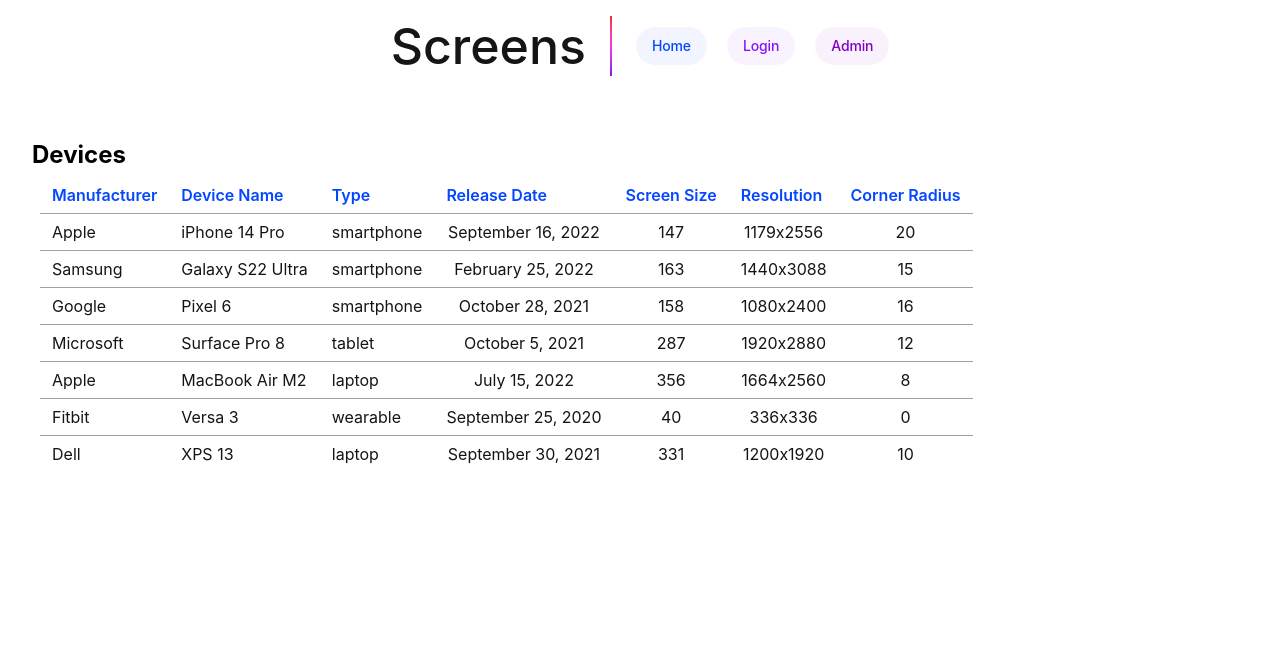
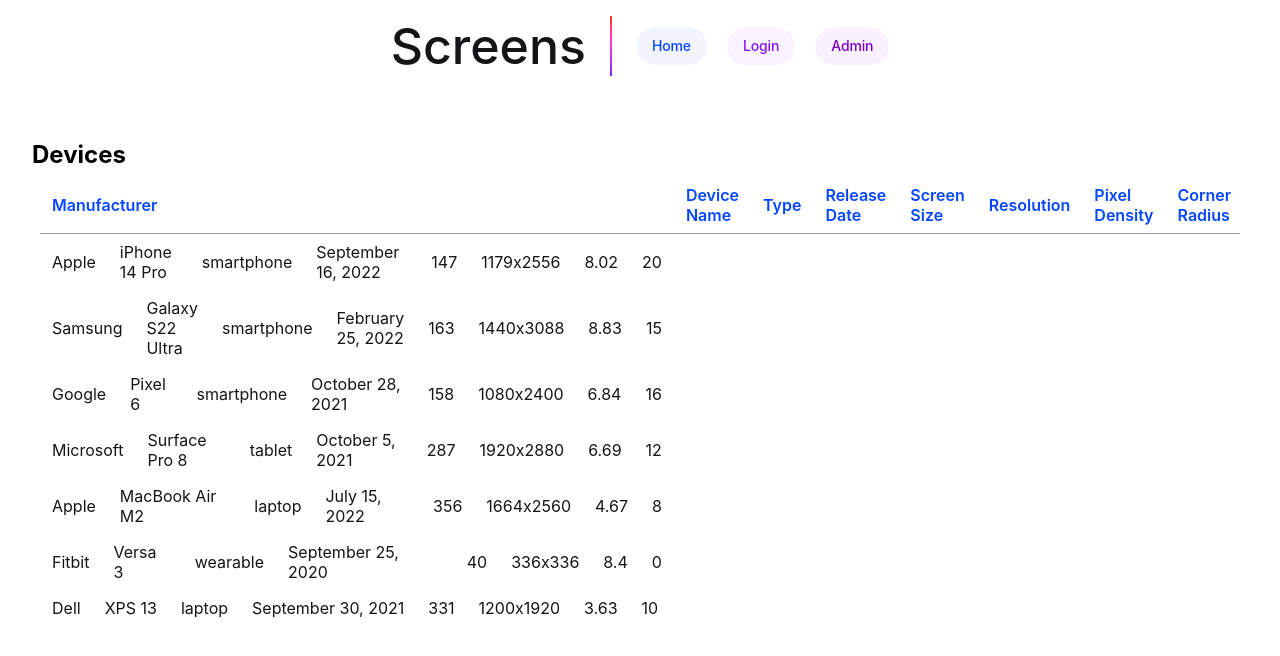
Before and after one commit to CediGasser/screens, an Angular app: page / in a window 1280 px wide. Shown: the top 656 px of the page. Built offline with nearby package versions, Linux system fonts and the light colour scheme.

Commit message:
Refactored devices table

```diff
--- /dev/null
+++ b/src/app/features/devices-table/devices-table-row/devices-table-row.css
@@ -0,0 +1,22 @@
+td {
+	padding: 0.5rem 0.75rem;
+	color: var(--gray-900);
+	border-bottom: 1px solid var(--gray-400);
+	vertical-align: middle;
+}
+
+tr:last-child td {
+	border-bottom: none;
+}
+
+/* Center numeric / measurement columns */
+td:nth-child(5),
+td:nth-child(6),
+td:nth-child(7),
+td:nth-child(8) {
+	text-align: center;
+}
+
+tr:hover {
+	background-color: color-mix(in srgb, var(--pill-accent) 6%, transparent);
+}
--- /dev/null
+++ b/src/app/features/devices-table/devices-table-row/devices-table-row.ts
@@ -0,0 +1,26 @@
+import { Component, computed, input } from '@angular/core';
+import { Device } from '../../../services/devices-api';
+import { DatePipe, DecimalPipe } from '@angular/common';
+
+@Component({
+  selector: 'app-devices-table-row',
+  imports: [DatePipe, DecimalPipe],
+  template: `
+    <tr>
+      <td>{{ device().manufacturer }}</td>
+      <td>{{ device().name }}</td>
+      <td>{{ device().type }}</td>
+      <td>{{ device().releaseDate | date:'longDate' }}</td>
+      <td>{{ device().screenSize }}</td>
+      <td>{{ device().screenPixelWidth }}x{{ device().screenPixelHeight }}</td>
+      <td>{{ pixelDensity() | number:'1.1-2' }}</td>
+      <td>{{ device().screenCornerRadius }}</td>
+    </tr>
+  `,
+  styleUrl: './devices-table-row.css',
+})
+export class DevicesTableRow {
+  device = input.required<Device>();
+
+  pixelDensity = computed(() => this.device().screenPixelWidth / this.device().screenSize);
+}
--- a/src/app/features/devices-table/devices-table.css
+++ b/src/app/features/devices-table/devices-table.css
@@ -22,29 +22,6 @@
 	vertical-align: middle;
 }
 
-tbody td {
-	padding: 0.5rem 0.75rem;
-	color: var(--gray-900);
-	border-bottom: 1px solid var(--gray-400);
-	vertical-align: middle;
-}
-
-tbody tr:last-child td {
-	border-bottom: none;
-}
-
-/* Center numeric / measurement columns */
-tbody td:nth-child(4),
-tbody td:nth-child(5),
-tbody td:nth-child(6),
-tbody td:nth-child(7) {
-	text-align: center;
-}
-
-tbody tr:hover {
-	background-color: color-mix(in srgb, var(--pill-accent) 6%, transparent);
-}
-
 /* Allow horizontal scrolling on small viewports */
 :host > table {
 	display: block;
--- a/src/app/features/devices-table/devices-table.ts
+++ b/src/app/features/devices-table/devices-table.ts
@@ -1,10 +1,10 @@
 import { Component, input } from '@angular/core';
 import { Device } from '../../services/devices-api';
-import { DatePipe } from '@angular/common';
+import { DevicesTableRow } from './devices-table-row/devices-table-row';
 
 @Component({
   selector: 'app-devices-table',
-  imports: [DatePipe],
+  imports: [DevicesTableRow],
   template: `
     <table>
       <thead>
@@ -15,20 +15,13 @@
           <th>Release Date</th>
           <th>Screen Size</th>
           <th>Resolution</th>
+          <th>Pixel Density</th>
           <th>Corner Radius</th>
         </tr>
       </thead>
       <tbody>
         @for (device of devices(); track device.id) {
-          <tr>
-            <td>{{ device.manufacturer }}</td>
-            <td>{{ device.name }}</td>
-            <td>{{ device.type }}</td>
-            <td>{{ device.releaseDate | date:'longDate' }}</td>
-            <td>{{ device.screenSize }}</td>
-            <td>{{ device.screenPixelWidth }}x{{ device.screenPixelHeight }}</td>
-            <td>{{ device.screenCornerRadius }}</td>
-          </tr>
+          <app-devices-table-row [device]="device"></app-devices-table-row>
         }
       </tbody>
     </table>
```
Also changed, not shown: 1 other file (tests, documents, lock files or other folders).
